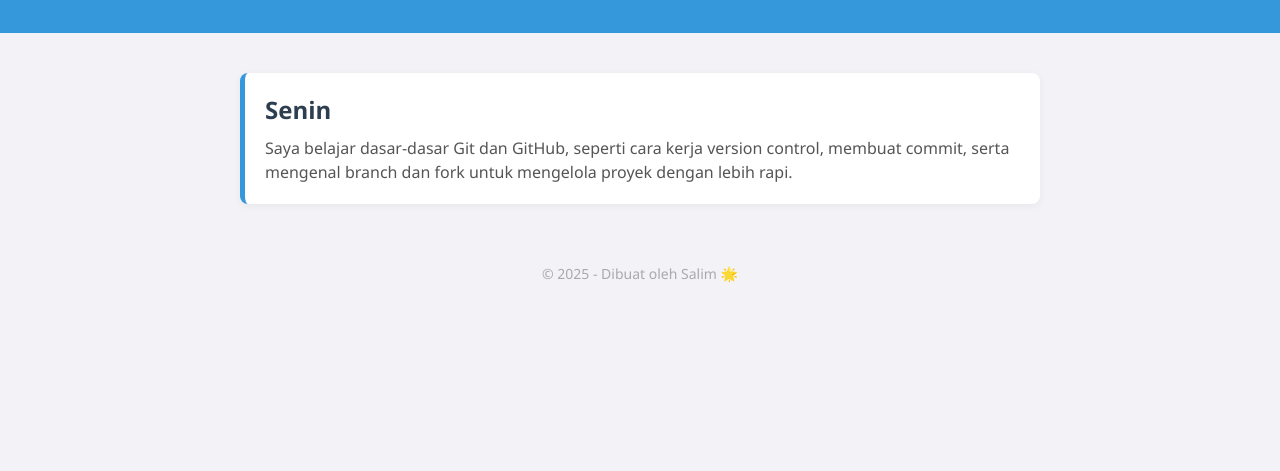
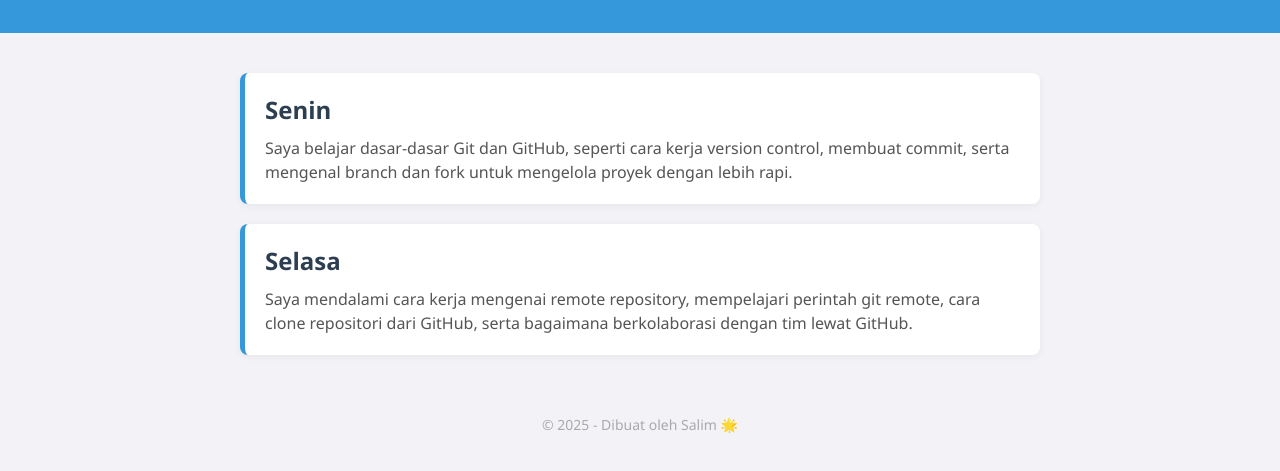
Before and after one commit to JamesonStar/Biodata, a plain HTML site: page Activities.html in a window 1280 px wide. Shown: the part 131-602 px from the top of the page. Drawn offline with Linux system fonts and the light colour scheme.

Commit message:
Update Activities.html
Hari Selasa

```diff
--- a/Activities.html
+++ b/Activities.html
@@ -72,6 +72,11 @@
     <p>Saya belajar dasar-dasar Git dan GitHub, seperti cara kerja version control, membuat commit, serta mengenal branch dan fork untuk mengelola proyek dengan lebih rapi.</p>
   </div>
 
+  <div class="day-card">
+    <h2>Selasa</h2>
+    <p>Saya mendalami cara kerja mengenai remote repository, mempelajari perintah git remote, cara clone repositori dari GitHub, serta bagaimana berkolaborasi dengan tim lewat GitHub.</p>
+  </div>
+
 </div>
 
 <footer>
```
